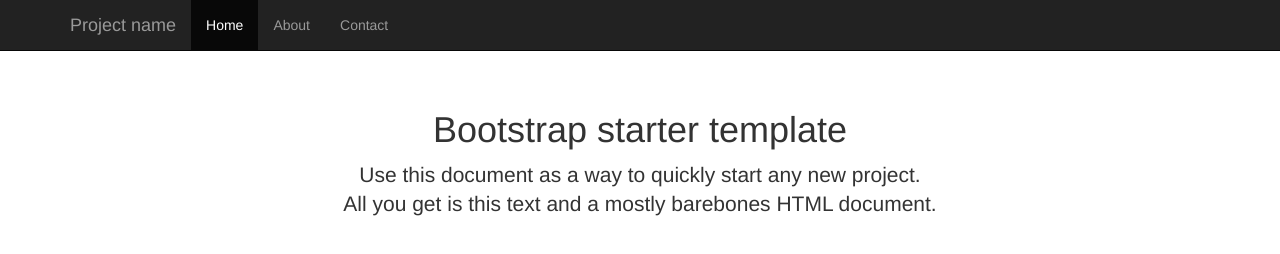
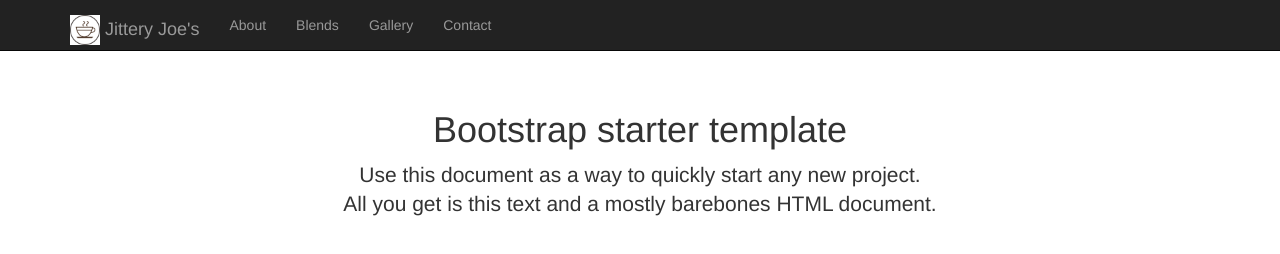
Before and after one commit to netchaos/New-JitteryJoe, a plain HTML site: page index.html in a window 1280 px wide. Drawn offline with nearby package versions, Linux system fonts and the light colour scheme.

Commit message:
Header menu template

```diff
--- a/index.html
+++ b/index.html
@@ -9,7 +9,7 @@
     <meta name="author" content="">
     <link rel="shortcut icon" href="../../assets/ico/favicon.ico">
 
-    <title>Starter Template for Bootstrap</title>
+    <title>Jittery Joe's Coffee</title>
 
     <!-- Bootstrap core CSS -->
     <link href="css/bootstrap.min.css" rel="stylesheet">
@@ -38,12 +38,13 @@
             <span class="icon-bar"></span>
             <span class="icon-bar"></span>
           </button>
-          <a class="navbar-brand" href="#">Project name</a>
+          <a class="navbar-brand" href="#"><img src="images/logo.png" width="30px"/> Jittery Joe's</a>
         </div>
         <div class="collapse navbar-collapse">
           <ul class="nav navbar-nav">
-            <li class="active"><a href="#">Home</a></li>
             <li><a href="#about">About</a></li>
+            <li><a href="#blends">Blends</a></li>
+            <li><a href="#gallery">Gallery</a></li>
             <li><a href="#contact">Contact</a></li>
           </ul>
         </div><!--/.nav-collapse -->
```
Also changed, not shown: images/logo.png (added).
